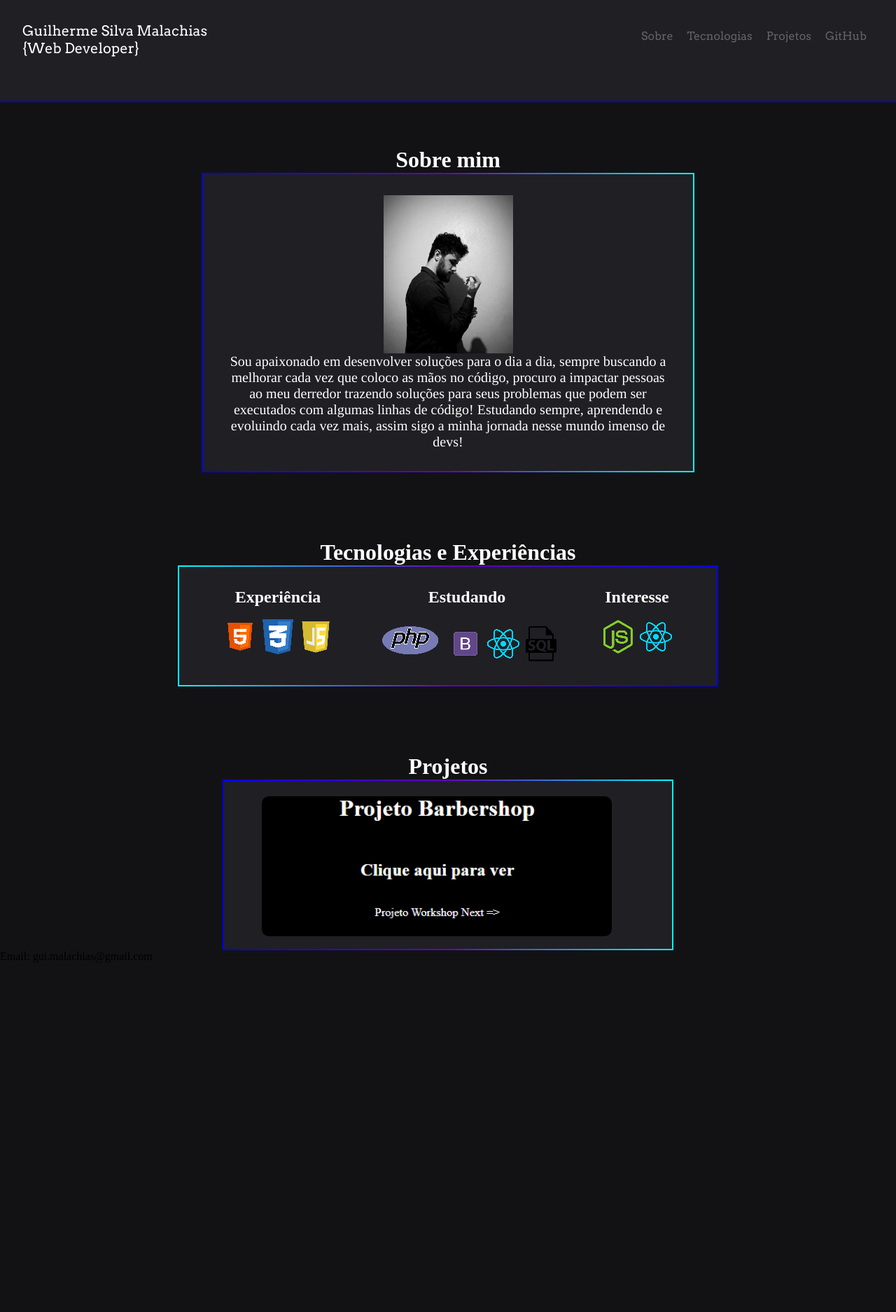
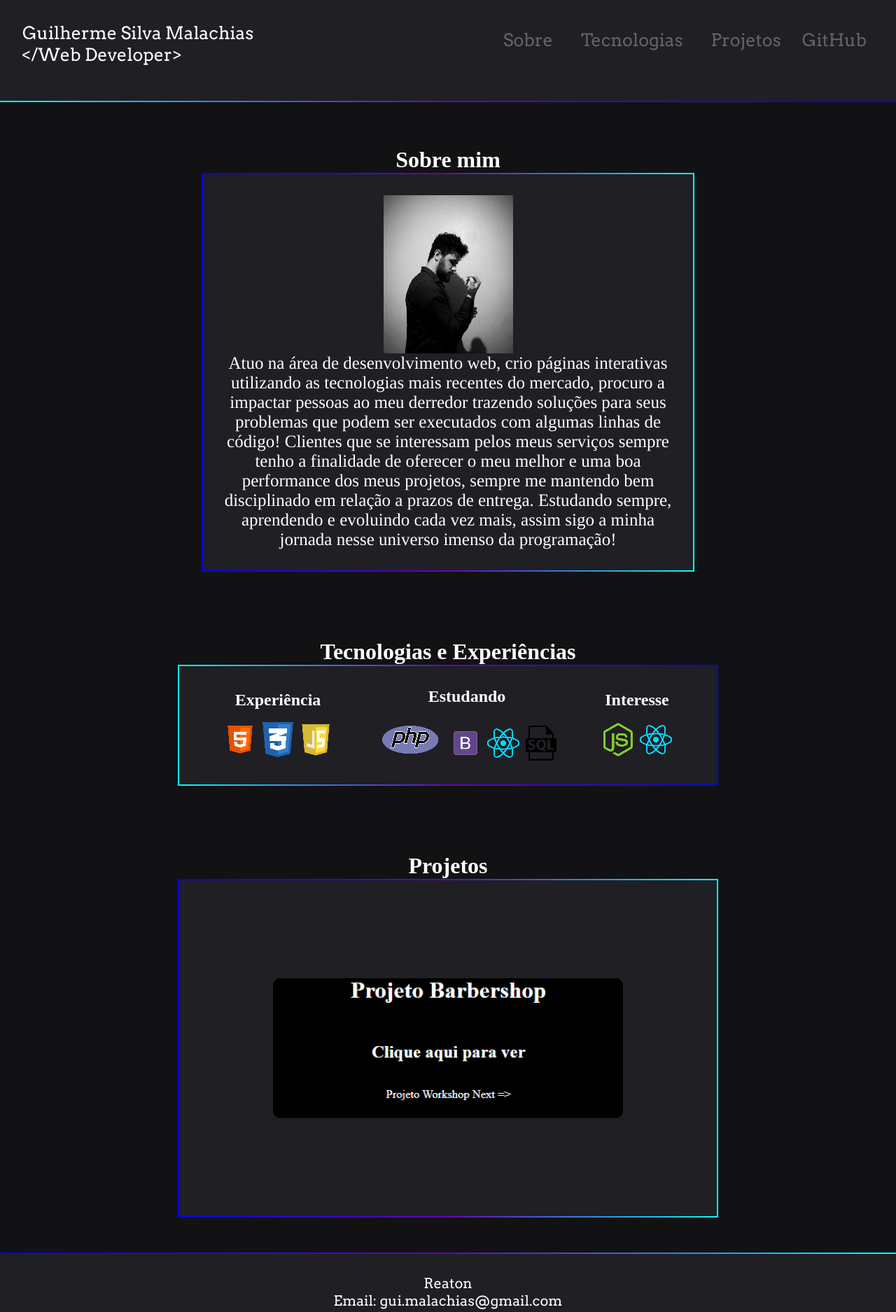
Before and after one commit to GuilhermeMalachias/Portfolio-Atualizado, a plain HTML site: page index.htm in a window 1280 px wide. Shown: the whole page at 70% size. Before the commit the page ends 1376 px from the top, so only its background shows below. Drawn offline with Linux system fonts and the light colour scheme.

Commit message:
Responsivo
Configurando responsividade

```diff
--- a/index.htm
+++ b/index.htm
@@ -22,13 +22,14 @@
     <header>
         Guilherme Silva Malachias
         <br>
-        {Web Developer}
+        &lt;/Web Developer&gt;
         <nav>
             <ul id="menu">
-                <li id="about" class="items" onclick="scrollMode()">Sobre</li>
-                <li id="techi" class="items" onclick="scrollMode()">Tecnologias</li>
-                <li id="project" class="items" onclick="scrollMode()">Projetos</li>
-                <a class="items" href="https://github.com/GuilhermeMalachias" target="_blank" rel="noopener noreferrer">GitHub</a>
+                <li class="items"><a class="items" href="#aboutMe">Sobre</a></li>
+                <li class="items"><a class="items" href="#tech">Tecnologias</a></li>
+                <li class="items"><a class="items" href="#cardProjectName">Projetos</a></li>
+                <a id = "github" href="https://github.com/GuilhermeMalachias" target="_blank"
+                    rel="noopener noreferrer">GitHub</a>
             </ul>
         </nav>
     </header>
@@ -38,12 +39,13 @@
             <h1 id="aboutMe">Sobre mim</h1>
             <div id="cardProfile">
                 <img id="imagePerfil" src="Assets/perfilCard.png">
-                <p class="textInfo"> Sou apaixonado em desenvolver soluções para o dia a dia, sempre buscando a melhorar
-                    cada vez que
-                    coloco as mãos no código, procuro a impactar pessoas ao meu derredor trazendo soluções para
+                <p class="textInfo"> Atuo na área de desenvolvimento web, crio páginas interativas utilizando as
+                    tecnologias mais recentes do mercado, procuro a impactar pessoas ao meu derredor trazendo soluções para
                     seus problemas que podem ser executados com algumas linhas de código!
-                    Estudando sempre, aprendendo e evoluindo cada vez mais, assim sigo a minha jornada nesse mundo
-                    imenso de devs!</p>
+                    Clientes que se interessam pelos meus serviços sempre tenho a finalidade de oferecer o meu melhor e uma boa performance dos meus projetos,
+                    sempre me mantendo bem disciplinado em relação a prazos de entrega.
+                    Estudando sempre, aprendendo e evoluindo cada vez mais, assim sigo a minha jornada nesse universo
+                    imenso da programação!</p>
             </div>
             <h1 id="tech">Tecnologias e Experiências</h1>
 
@@ -69,8 +71,7 @@
                     <div class="techExp">
                         <h2>Interesse</h2> <br>
                         <abbr title="NodeJS"><img class="exptech" src="Assets/node js_adobespark.png" alt=""></abbr>
-                        <abbr title="React Native"><img class="exptech" src="Assets/reactjs_adobespark.png"
-                                alt=""></abbr>
+                        <abbr title="React Native"><img class="exptech" src="Assets/reactjs_adobespark.png" alt=""></abbr>
                     </div>
                 </div>
             </div>
@@ -79,15 +80,17 @@
         <h1 id="cardProjectName">Projetos</h1>
         <div class="cardProjects">
             <div id="sliderWorkshop">
-                <a href="https://guilhermemalachias.github.io/Workshop/" target="_blank" rel="noopener noreferrer"><img class="selected" src="Assets/workshop.png"></a>
-                <a href="https://guilhermemalachias.github.io/Barber-shop-project/" target="_blank" rel="noopener noreferrer"><img class="selected" src="Assets/barbershop.png"></a>
+                <a href="https://guilhermemalachias.github.io/Workshop/" target="_blank" rel="noopener noreferrer"><img
+                        class="selected" src="Assets/workshop.png"></a>
+                <a href="https://guilhermemalachias.github.io/Barber-shop-project/" target="_blank"
+                    rel="noopener noreferrer"><img class="selected" src="Assets/barbershop.png"></a>
             </div>
         </div>
 
         <footer>
             <div id="cardContact">
+                <p>Reaton</p>
                 <p>Email: gui.malachias@gmail.com</p>
-
             </div>
         </footer>
 
--- a/script.js
+++ b/script.js
@@ -1,15 +1,21 @@
-let scrollItems = [
-    document.getElementById('about'),
-    document.getElementById('techi'),
-    document.getElementById('project')
-];
-
-function scrollMode(toUp, toDown) {
-    return {toUp, toDown}
-}
+const menuScroll = document.querySelectorAll('.items');
 
 
+menuScroll.forEach(item => {
+    item.addEventListener('click', scrollToAbout);
+})
 
+function scrollToAbout(event) {
+    event.preventDefault();
+    const element = event.target;
+    const id = element.getAttribute('href');
+    const to = document.querySelector(id).offsetTop;
+
+    window.scroll({
+        top: to,
+        behavior: "smooth"
+    });
+}
 
 let time = 3000,
     currentImageIndex = 0,
@@ -38,4 +44,4 @@ function start() {
     }, time)
 }
 
-window.addEventListener("load", start)
+window.addEventListener("load", start);
--- a/style.css
+++ b/style.css
@@ -14,7 +14,7 @@ header {
 
     height: 10vh;
     font-family: Arvo, Helvetica, sans-serif;
-    font-size: 20px;
+    font-size: 25px;
     padding: 2rem;
 
     display: flex;
@@ -24,7 +24,7 @@ header {
     border-bottom: 2px solid;
     border-image-slice: 1;
     border-width: -1em;
-    border-image-source: linear-gradient(aqua, rgb(101, 3, 192), blue);
+    border-image-source: linear-gradient(to right, aqua, rgb(101, 3, 192), blue);
 }
 
 #menu {
@@ -40,8 +40,23 @@ header {
     text-decoration: none;
 
     padding: 10px;
-    font-size: 1rem;
+    font-size: 1,5rem;
     transition: 0.3s;
+}
+
+#github {
+    list-style: none;
+    color: #646464;
+    text-decoration: none;
+
+    padding: 10px;
+    font-size: 1,5rem;
+    transition: 0.3s;
+}
+
+#github:hover {
+    cursor: pointer;
+    color: white;
 }
 
 .items:hover {
@@ -79,7 +94,7 @@ header {
 }
 
 .textInfo {
-    font-size: 20px;
+    font-size: 25px;
     font-family: Slabo, Times, sans-serif;
     text-align: center;
 }
@@ -120,6 +135,8 @@ header {
     color: white;
     text-align: center;
 
+    margin: auto;
+
     padding: 30px;
 }
 
@@ -154,8 +171,8 @@ header {
 
     margin: auto;
 
-    width: 50vw;
-    height: 30vh;
+    width: 60vw;
+    height: 60vh;
 }
 
 
@@ -169,8 +186,7 @@ header {
     margin: auto;
 
     position: relative;
-    bottom: -0.1em;
-    left: -1em;
+
 }
 
 #sliderWorkshop img{
@@ -210,3 +226,36 @@ header {
 #sliderBarber img.select{
     opacity: 1;
 }
+
+
+#cardContact {
+    color: white;
+    background: #201f24;
+    border-top: 2px solid;
+    border-image-slice: 1;
+    border-width: 2px;
+    border-image-source: linear-gradient(to left, aqua, rgb(101, 3, 192), blue);
+
+    font-family: Arvo, Helvetica, sans-serif;
+    font-size: 20px;
+    text-align: center;
+
+    margin-top: 50px;
+    padding: 30px;
+}
+
+@media screen and (max-width: 700px) {
+    header {
+        height: 20vh;
+        padding: 10px;
+        margin: auto;
+    }
+    .items {
+        font-size: 1rem;
+        padding: 6px;
+    }
+    #github {
+        font-size: 1rem;
+        padding: 6px;
+    }
+}
```
Lines whose indentation alone changed are shown as unchanged.
